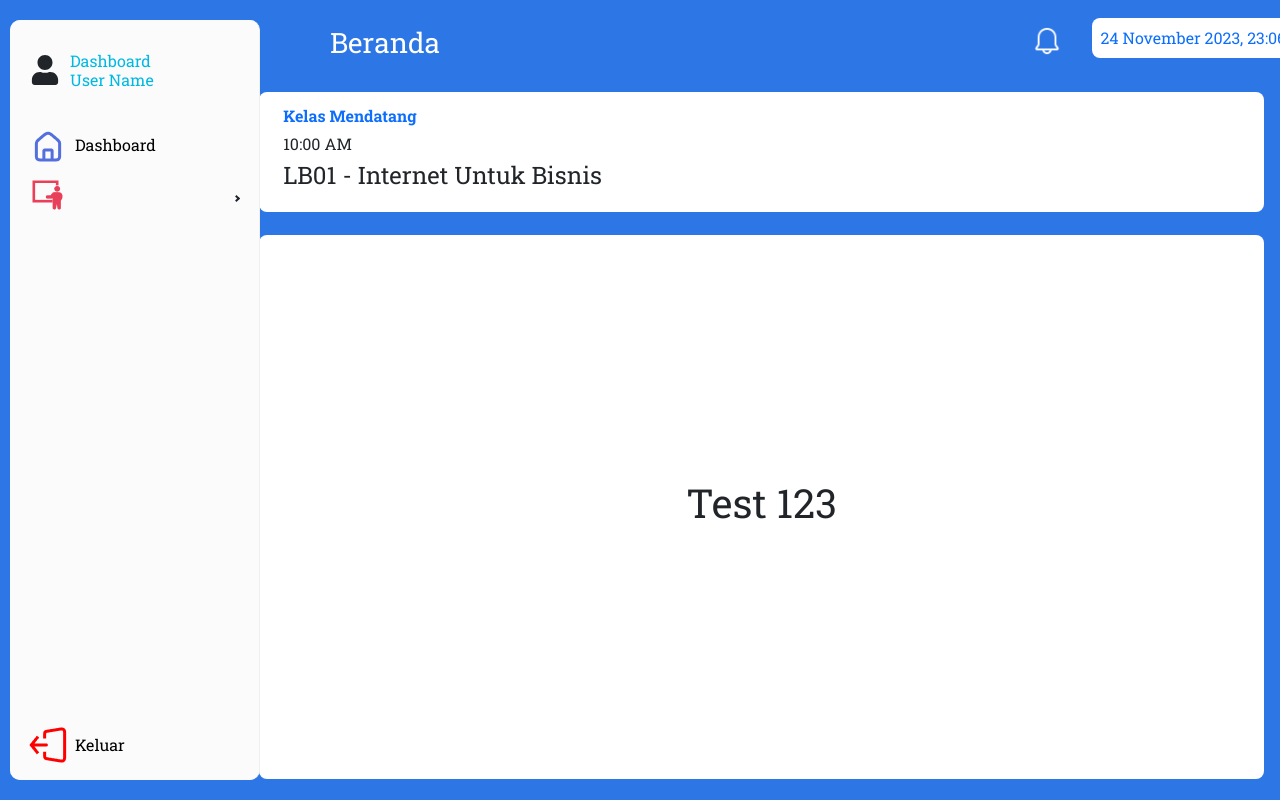
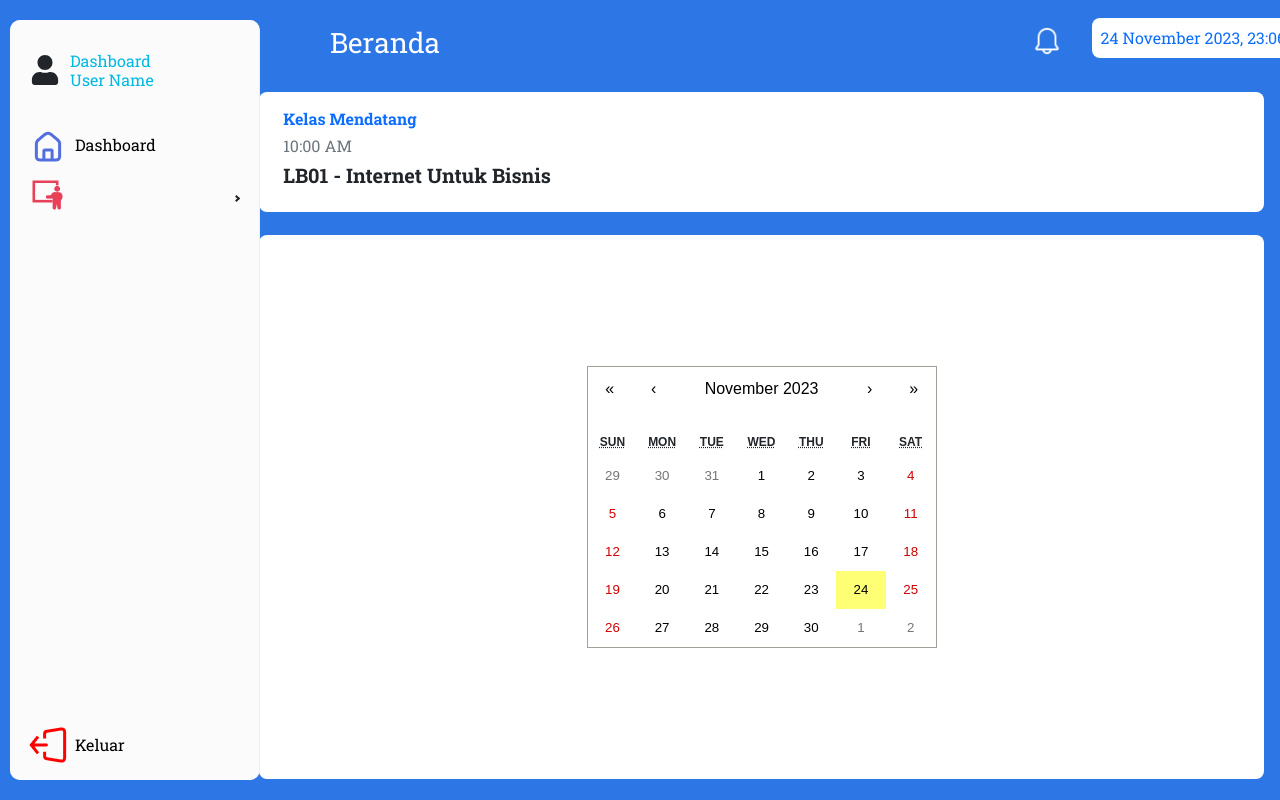
Before and after one commit to bryansupriadi/lms-dashboard, a React (Create React App) app: page /dashboard in a window 1280 px wide. Built offline with nearby package versions, Linux system fonts and the light colour scheme.

Commit message:
first commit

```diff
--- a/package.json
+++ b/package.json
@@ -3,12 +3,16 @@
   "version": "0.1.0",
   "private": true,
   "dependencies": {
+    "@emotion/react": "^11.11.1",
+    "@emotion/styled": "^11.11.0",
+    "@mui/material": "^5.14.19",
     "@testing-library/jest-dom": "^5.17.0",
     "@testing-library/react": "^13.4.0",
     "@testing-library/user-event": "^13.5.0",
     "bootstrap": "^5.3.2",
     "react": "^18.2.0",
     "react-bootstrap": "^2.9.1",
+    "react-calendar": "^4.6.1",
     "react-dom": "^18.2.0",
     "react-icons": "^4.12.0",
     "react-pro-sidebar": "^1.1.0-alpha.1",
--- /dev/null
+++ b/src/Component/Calendar.jsx
@@ -0,0 +1,40 @@
+import { useState } from 'react';
+import Calendar from 'react-calendar';
+import 'react-calendar/dist/Calendar.css';
+
+function CustomCalendar() {
+  const [dateWithEvents, setDateWithEvents] = useState([
+    { date: '2023-12-15', description: 'Deskripsi untuk kegiatan pada 15 Desember' },
+    { date: '2023-12-21', description: 'Deskripsi untuk kegiatan pada 22 Desember' },
+  ]);
+
+  const tileContent = ({ date, view }) => {
+    const formattedDate = date.toISOString().split('T')[0];
+    if (view === 'month' && dateWithEvents.some((event) => event.date === formattedDate)) {
+      return <div className="event-marker font-weight-bold" style={{ color: 'red', fontSize: '16px' }}>•</div>; // Tanda kegiatan
+    }
+    return null;
+  };
+
+  const onClickDay = (value) => {
+    const selectedDate = value.toISOString().split('T')[0];
+    const event = dateWithEvents.find((event) => event.date === selectedDate);
+
+    if (event) {
+      alert(`Deskripsi: ${event.description}`);
+    }
+  };
+
+
+  return (
+    <div>
+      <Calendar
+        tileContent={tileContent}
+        calendarType="US"
+        onClickDay={onClickDay}
+      />
+    </div>
+  );
+}
+
+export default CustomCalendar;
--- a/src/Component/UpcomingClass.jsx
+++ b/src/Component/UpcomingClass.jsx
@@ -5,8 +5,8 @@
         return(
             <section className="content-upcoming d-flex flex-column align-items-start justify-content-center bg-white rounded-3 p-4">
                 <h5 className="text-primary fs-6 font-weight-bold" style={{fontWeight: '600'}}>Kelas Mendatang</h5>
-                <h6 className="">{classTime}</h6>
-                <h4>{className} - {topic}</h4>
+                <h6 className="text-secondary fs-6" style={{fontWeight: '500'}}>{classTime}</h6>
+                <h4 className="text-dark fs-5" style={{fontWeight: '900'}}>{className} - {topic}</h4>
             </section>
         )
 
--- a/src/Pages/Dashboard.jsx
+++ b/src/Pages/Dashboard.jsx
@@ -1,3 +1,4 @@
+import CustomCalendar from "../Component/Calendar";
 import HeaderContent from "../Component/Header";
 import SidebarContent from "../Component/SidebarContent";
 import UpcomingClass from "../Component/UpcomingClass";
@@ -18,7 +19,7 @@ function Dashboard() {
           <div className="content-container d-flex flex-column">
           <UpcomingClass upcomingClassInfo={upcomingClassInfo}/>
           <div className="content-dashboard d-flex flex-column align-items-center justify-content-center text-center bg-white rounded-3">
-          <h1>Test 123</h1>
+          <CustomCalendar/>
           </div>
           </div>
           </div>
```
Also changed, not shown: 1 other file (tests, documents, lock files or other folders).
